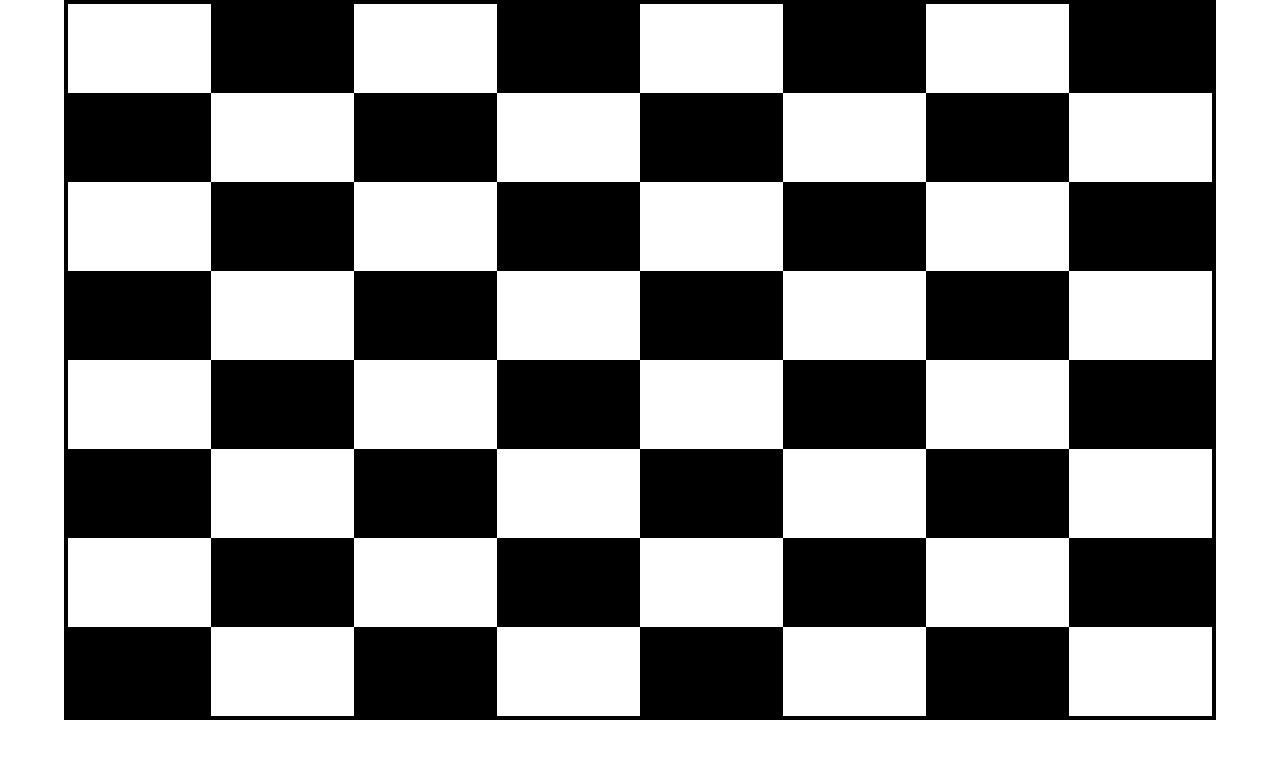
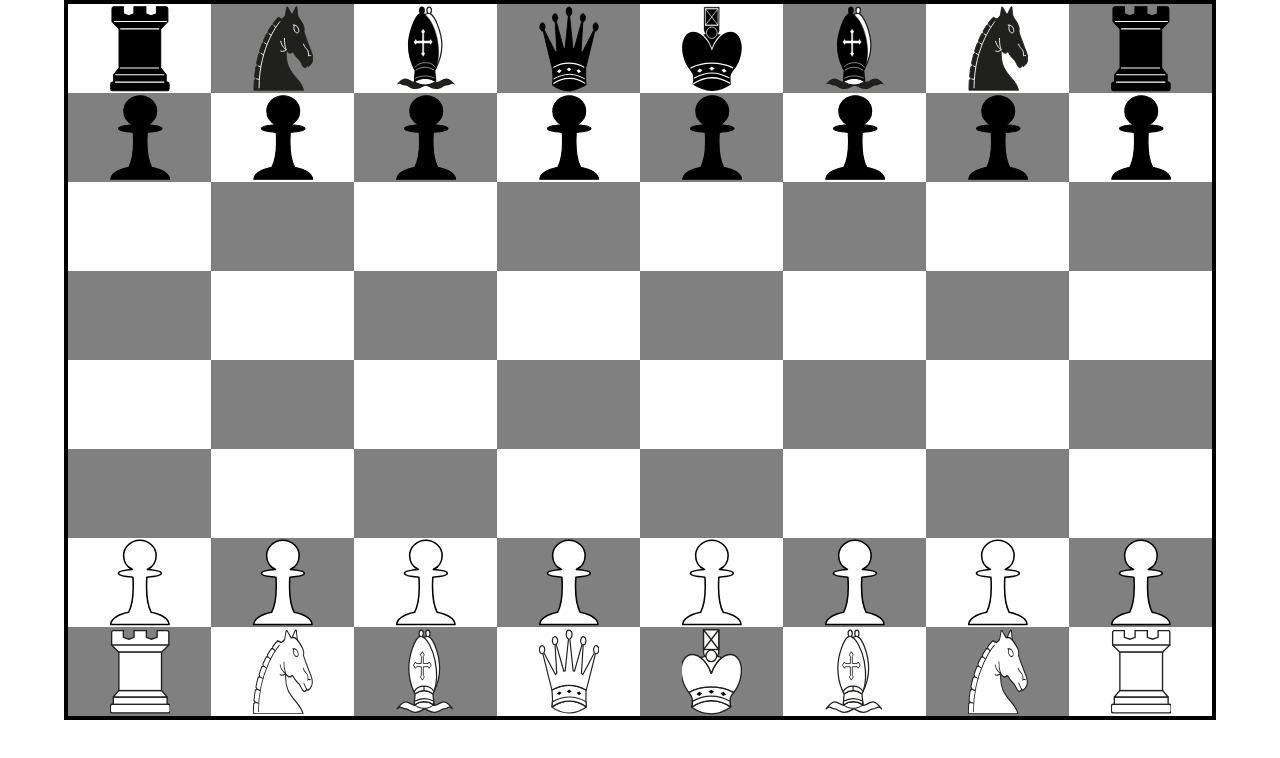
Before and after one commit to MoSalah001/Chess, a plain HTML site: page index.html in a window 1280 px wide. Drawn offline with Linux system fonts and the light colour scheme.

Commit message:
finishing layout

```diff
--- a/public/css/style.css
+++ b/public/css/style.css
@@ -17,4 +17,17 @@
     height: 90vh;
     display: grid;
     grid-template-columns: repeat(8 , 1fr);
+    grid-template-rows: repeat(8 , 1fr);
+    align-content: center;
+    justify-content: center;
 }
+
+div {
+    display: flex;
+    align-content: center;
+    justify-content: center;
+}
+
+.piece {
+    width: 60px;
+}
--- a/public/js/board.js
+++ b/public/js/board.js
@@ -15,10 +15,10 @@ export default class board {
           const fileNum = index % 8;
           this.element.appendChild(cell.element);
           if (rank % 2 === fileNum % 2) {
-            cell.element.style.backgroundColor = "black"
+            cell.element.style.backgroundColor = "grey"
           } else {
               cell.element.style.backgroundColor = 'white'
           }
       })
     }
-  }
+}
--- a/public/js/index.js
+++ b/public/js/index.js
@@ -1,3 +1,58 @@
 import board from "./board.js";
 
 const Board = new board('.board');
+
+let divs = document.querySelector(".board");
+let div = divs.childNodes
+for(let i = 0; i < div.length;i++) {
+    let img = document.createElement('img');
+    img.classList.add('piece')
+    if(i === 1 || i === 8) {
+        img.src = "/public/materials/bk-drum.svg";
+        div[i].appendChild(img)
+    }
+    if (i === 2 || i === 7) {
+        img.src = "/public/materials/bk-horse.svg";
+        div[i].appendChild(img)
+    }
+    if (i === 3 || i === 6) {
+        img.src = "/public/materials/bk-elf.svg";
+        div[i].appendChild(img)
+    }
+    if (i === 4) {
+        img.src = "/public/materials/bk-queen.svg";
+        div[i].appendChild(img)
+    }
+    if (i === 5) {
+        img.src = "/public/materials/bk-king.svg";
+        div[i].appendChild(img)
+    }
+    if (i > 8 && i < 17) {
+        img.src = "/public/materials/bk-sold.svg";
+        div[i].appendChild(img)
+    }
+    if (i > 48 && i < 57) {
+        img.src = "/public/materials/wh-sold.svg";
+        div[i].appendChild(img)
+    }
+    if (i === 57 || i === 64) {
+        img.src = "/public/materials/wh-drum.svg";
+        div[i].appendChild(img)
+    }
+    if (i === 58 || i === 63) {
+        img.src = "/public/materials/wh-horse.svg";
+        div[i].appendChild(img)
+    }
+    if (i === 59 || i === 62) {
+        img.src = "/public/materials/wh-elf.svg";
+        div[i].appendChild(img)
+    }
+    if (i === 60) {
+        img.src = "/public/materials/wh-queen.svg";
+        div[i].appendChild(img)
+    }
+    if (i === 61) {
+        img.src = "/public/materials/wh-king.svg";
+        div[i].appendChild(img)
+    }
+}
```
